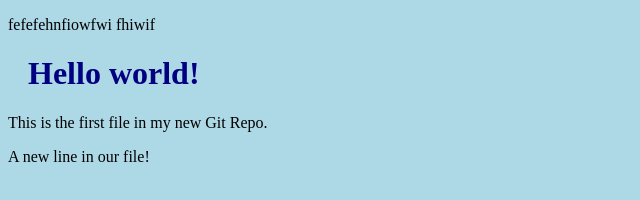
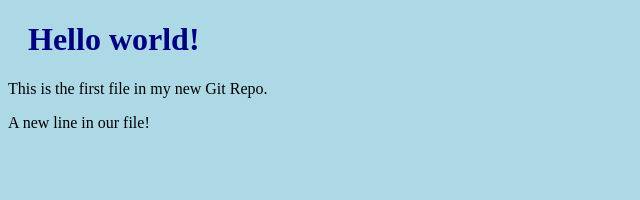
Before and after one commit to binaytosh/demo, a plain HTML site: page index.html in a window 1280 px wide. Shown: the whole page, without its empty margins (0-640 px from the left). Drawn offline with Linux system fonts and the light colour scheme.

Commit message:
Revert "v2.1"
This reverts commit 6cbe19ed609356e211f91daeecea0101dc70fec0.

```diff
--- a/index.html
+++ b/index.html
@@ -2,7 +2,6 @@
 <html>
 <head>
 <title>Hello World! v2</title>
-<p>fefefehnfiowfwi fhiwif</p>
 <link rel="stylesheet" href="bluestyle.css">
 </head>
 <body>
```
